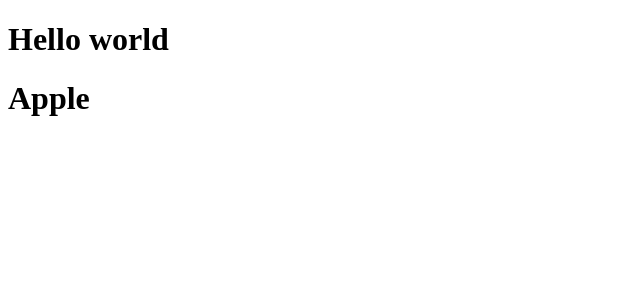
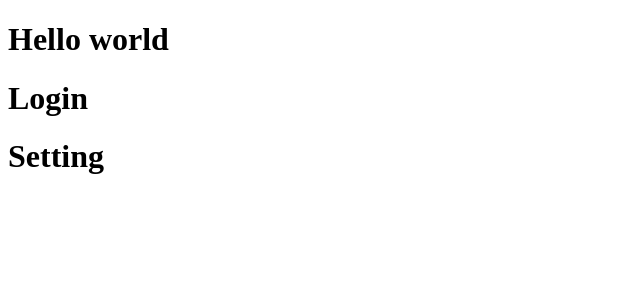
Before and after one commit to pardipYadav/react, a React (Vite) app: page / in a window 1280 px wide. Shown: the top 300 px of the page, without its empty margins (0-640 px from the left). Built offline with nearby package versions, Linux system fonts and the light colour scheme.

Commit message:
import export feature

```diff
--- a/src/App.jsx
+++ b/src/App.jsx
@@ -1,16 +1,10 @@
+import Login, { Setting } from "./UserLogin";
 const App = () => {
   return (
     <div>
       <h1>Hello world</h1>
-      <Fruit />
-    </div>
-  );
-};
-
-const Fruit = () => {
-  return (
-    <div>
-      <h1>Apple</h1>
+      <Login />
+      <Setting />
     </div>
   );
 };
--- /dev/null
+++ b/src/UserLogin.jsx
@@ -0,0 +1,16 @@
+const Login = () => {
+  return (
+    <div>
+      <h1>Login</h1>
+    </div>
+  );
+};
+export default Login;
+
+export const Setting = () => {
+  return (
+    <div>
+      <h1>Setting</h1>
+    </div>
+  );
+};
```
